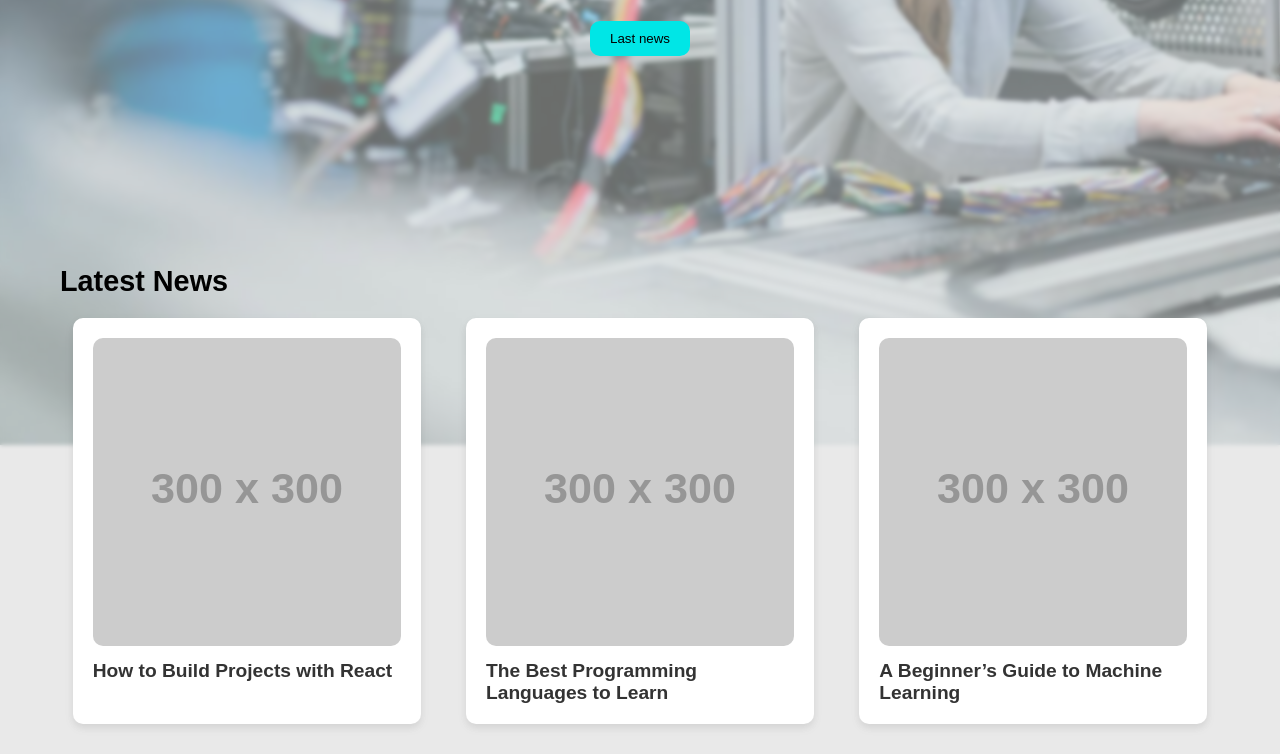
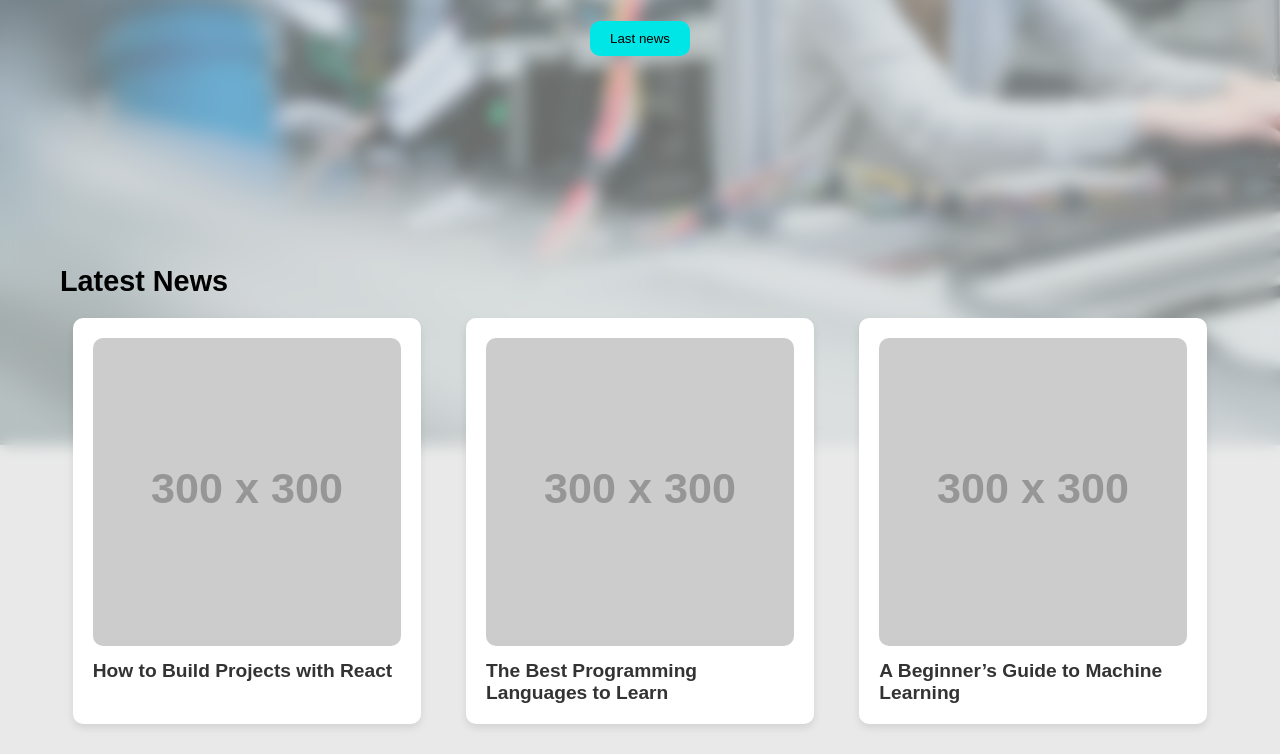
Before and after one commit to 0ACE/Code-Theory, a plain HTML site: page index.html in a window 1280 px wide. Shown: the part 356-1110 px from the top of the page. Drawn offline with Linux system fonts and the light colour scheme; placeholder pictures from the web are drawn by us.

Commit message:
add blur to background

```diff
--- a/style.css
+++ b/style.css
@@ -16,7 +16,7 @@ body {
     background-size: 1800PX;
     background-position: 0px -400px;
     background-repeat: no-repeat;
-    backdrop-filter: blur(2px);
+    backdrop-filter: blur(8px);
 }
 
 /* Main content should expand to take available space */
```
